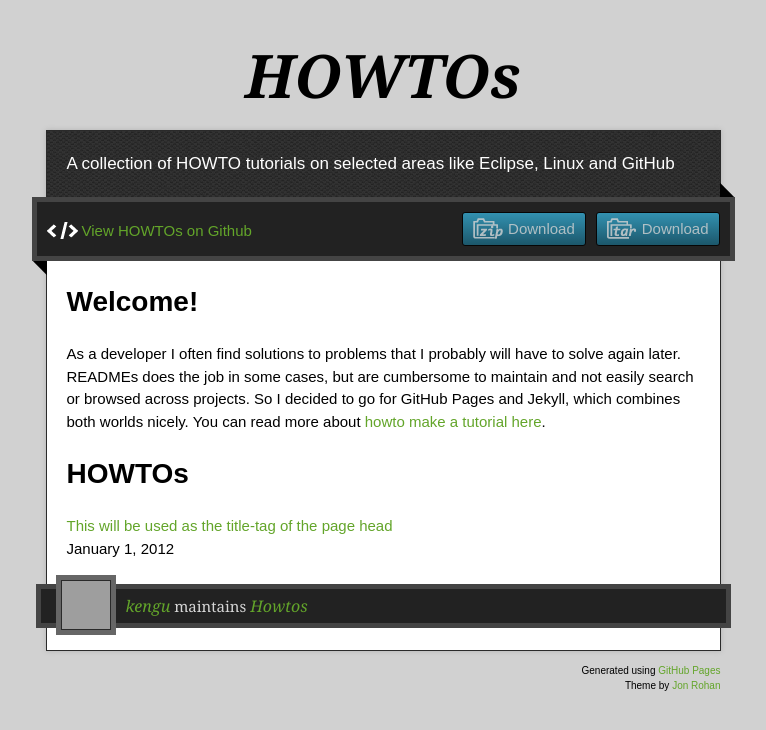
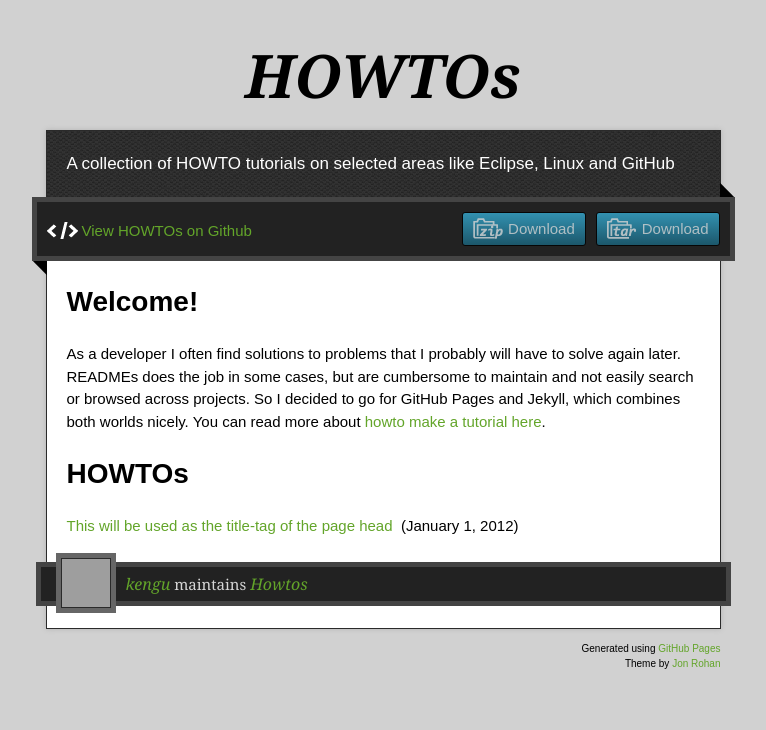
Before and after one commit to kengu/howtos, a Jekyll site: the page built from index.md, in a window 1280 px wide. Shown: the top 730 px of the page, without its empty margins (257-1023 px from the left). Built offline with Jekyll 4.4.1, drawn with Linux system fonts in a browser that asks for light colours; nearby versions of some CDN libraries; grey boxes are pictures that could not be loaded.

Commit message:
Update _layouts/index.html

```diff
--- a/_layouts/index.html
+++ b/_layouts/index.html
@@ -42,8 +42,8 @@
       {% if page.toc %}
 	<h1>{{ page.toc_title }}</h1>
         {% for post in site.posts %}
-          <a href="{{ post.url }}">{{ post.title }}</a>
-          <br /><small><strong>{{ post.date | date: "%B %e, %Y" }}</strong></small>
+          <a href="{{ post.url }}">{{ post.title }}</a>&nbsp;
+          	<small>(<strong>{{ post.date | date: "%B %e, %Y" }}</strong>)</small>
         {% endfor %}
       {% endif %}
         </article>
```
